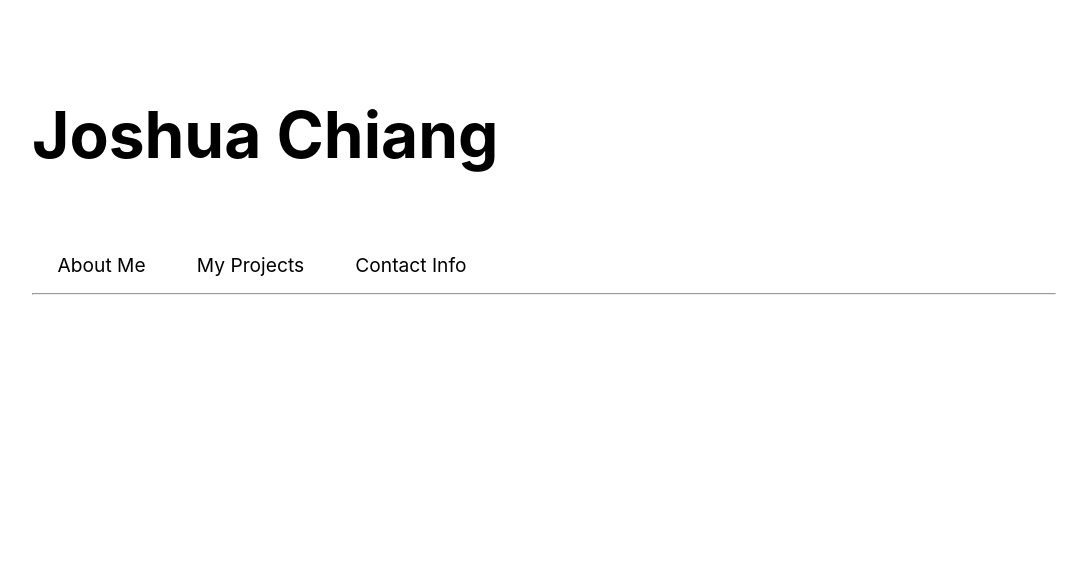
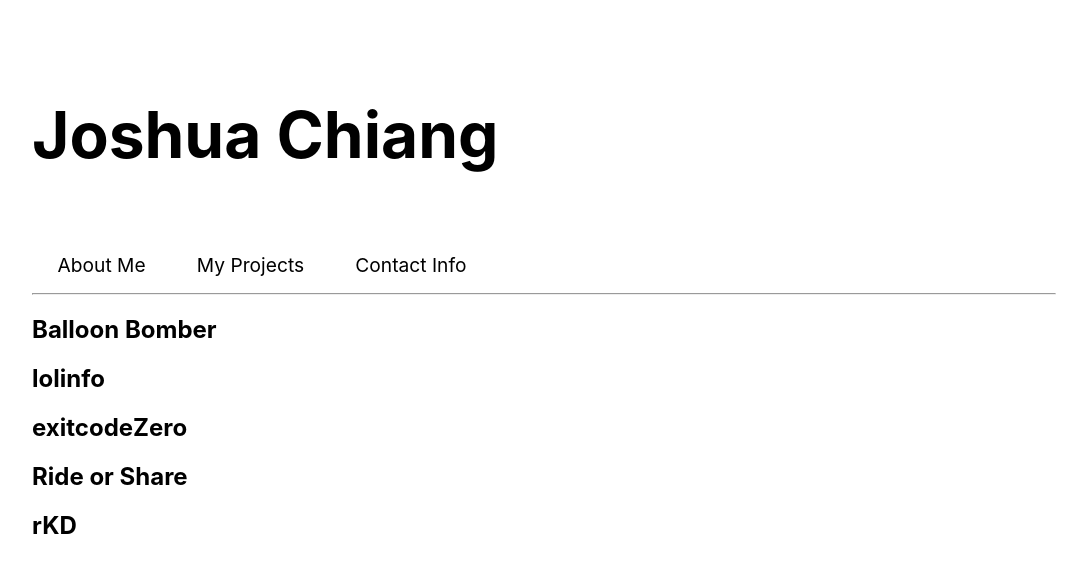
Before and after one commit to imjchiang/Portfolio, a React (Create React App) app in the folder portfolio/: page / in a window 1280 px wide. Both pictures are taken after a click on the element "My Projects". Shown: the top 572 px of the page, without its empty margins (96-1183 px from the left). Built offline with nearby package versions, Linux system fonts and the light colour scheme.

Commit message:
[App.js] add heading for content after clicking nav

```diff
--- a/portfolio/src/App.js
+++ b/portfolio/src/App.js
@@ -1,5 +1,4 @@
 import { useState } from "react";
-import { Link } from "react-router-dom";
 
 import './css/App.css';
 import './css/main.css';
@@ -31,6 +30,29 @@ function App()
         setContact(true);
     }
 
+    const aboutMe =
+        <div>
+            <h2>Skills</h2>
+            <h2>Work Experience</h2>
+            <h2>Education</h2>
+        </div>
+
+    const myProjects =
+        <div>
+            <h2>Balloon Bomber</h2>
+            <h2>lolinfo</h2>
+            <h2>exitcodeZero</h2>
+            <h2>Ride or Share</h2>
+            <h2>rKD</h2>
+        </div>
+
+    const contactInfo =
+        <div>
+            <h2>LinkedIn</h2>
+            <h2>GitHub</h2>
+            <h2>Resume Here</h2>
+        </div>
+
     return (
         <div>
             <h1 className="title">Joshua Chiang</h1>
@@ -40,6 +62,31 @@ function App()
                 <p className="nav" onClick={handleContactClick}>Contact Info</p>
             </span>
             <hr />
+
+            {
+                about
+                ?
+                aboutMe
+                :
+                <></>
+            }
+
+            {
+                project
+                ?
+                myProjects
+                :
+                <></>
+            }
+
+            {
+                contact
+                ?
+                contactInfo
+                :
+                <></>
+            }
+
         </div>
     );
 }
--- a/portfolio/src/css/main.css
+++ b/portfolio/src/css/main.css
@@ -18,5 +18,4 @@ body
 {
     margin: 0 2vw 1vh 2vw;
     font-size: 1.5vw;
-    text-decoration: unset;
 }
```
Also changed, not shown: 1 other file (tests, documents, lock files or other folders).
